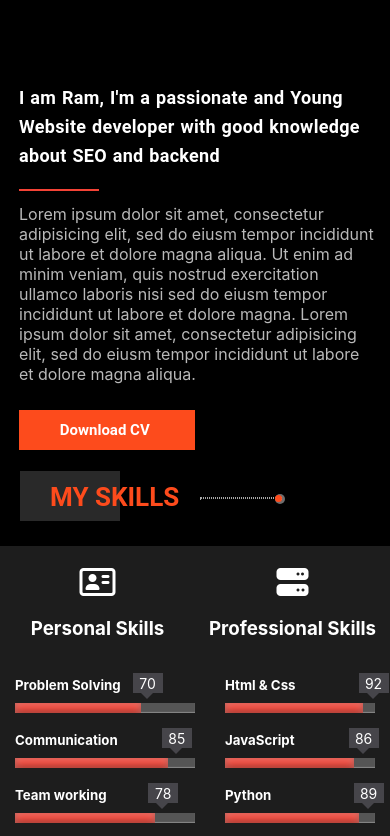
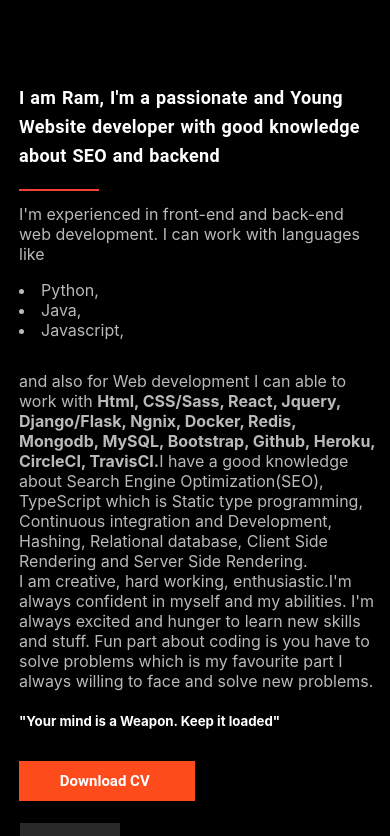
Before and after one commit to Ramanathan03/Ramportfolio, a React (Create React App) app in the folder clientside/: page /about in a window 390 px wide. Shown: the part 1160-1996 px from the top of the page. Built offline with nearby package versions, Linux system fonts and the light colour scheme.

Commit message:
added content to about page and fixed some few minor issue

```diff
--- a/clientside/src/component/About.js
+++ b/clientside/src/component/About.js
@@ -24,13 +24,25 @@ function About() {
             </h3>
             <hr className="side-header-line" />
             <p className="about-p-tag">
-              Lorem ipsum dolor sit amet, consectetur adipisicing elit, sed do
-              eiusm tempor incididunt ut labore et dolore magna aliqua. Ut enim
-              ad minim veniam, quis nostrud exercitation ullamco laboris nisi
-              sed do eiusm tempor incididunt ut labore et dolore magna. Lorem
-              ipsum dolor sit amet, consectetur adipisicing elit, sed do eiusm
-              tempor incididunt ut labore et dolore magna aliqua.
-            </p>
+              I'm experienced in front-end and back-end web development.
+              I can work with languages like </p>
+              <ul style={{ "color": "#b9b9b9"}} className="mobile-ul">
+              <li>Python,</li>
+              <li>Java,</li>
+              <li>Javascript,</li>
+              </ul>
+              <p className="about-p-tag">
+              and also for Web development I can able to work with <strong>Html, CSS/Sass, React, Jquery,
+              Django/Flask, Ngnix, Docker, Redis, Mongodb, MySQL, Bootstrap, Github, Heroku, CircleCI, TravisCI.</strong>
+               I have a good knowledge about Search Engine Optimization(SEO), TypeScript which is Static type programming,
+              Continuous integration and Development, Hashing, Relational database, Client Side Rendering and Server
+              Side Rendering.<br/>
+              I am creative, hard working, enthusiastic.I'm always confident in myself and my abilities.
+              I'm always excited and hunger to learn new skills and stuff. Fun part about coding is you have to solve problems
+              which is my favourite part I always willing to face and solve new problems.<br/>
+              </p>
+              <h5  className="mobile-ul">"Your mind is a Weapon. Keep it loaded"</h5>
+
             <button className="CV-button">Download CV</button>
           </div>
         </div>
--- a/clientside/src/component/Footer.js
+++ b/clientside/src/component/Footer.js
@@ -5,8 +5,9 @@ import NavElement from './NavElement'
 function Footer() {
   return (
     <div className="footer">
+      <h5>"The two most powerful warriors are patience and time"</h5>
+      <p>Feel free to contact me Always open for new project and work with you </p>
 
-      <p>Feel free to contact me Always open for new project and work with you </p>
       <p>Ramanathan47@hotmail.com</p>
       <div className="footer-socialmedia">
       <Socialmedia />
--- a/clientside/src/component/Socialmedia.js
+++ b/clientside/src/component/Socialmedia.js
@@ -10,7 +10,7 @@ function Socialmedia() {
       </li>
 
       <li className="socialmedia">
-        <a href="https://www.linkedin.com/in/ramanathan-annes-912b70159/" className="socialmedia-text">
+        <a href="https://www.instagram.com/_ram_offl/" className="socialmedia-text">
           <i className="fab fa-instagram   "></i>
         </a>
       </li>
--- a/clientside/src/component/about.css
+++ b/clientside/src/component/about.css
@@ -112,6 +112,7 @@
   width: 85%;
   padding-top: 15px;
   color: #b9b9b9;
+
 }
 
 .about-grid {
@@ -119,7 +120,7 @@
   position: relative;
   display: grid;
   grid-template-columns: 3fr 3fr;
-  grid-template-rows: 90vh;
+  grid-template-rows: 100vh;
   grid-gap: 100px;
   margin-top: 2%;
   transform: translateX(-20px);
@@ -160,6 +161,7 @@
   margin-bottom: 10px;
   z-index: -1;
 }
+
 .progression-tag:before {
   content: "";
   position: absolute;
@@ -252,6 +254,11 @@
     width: 92%;
     padding-left: 10%;
   }
+  .mobile-ul{
+    width: 92%;
+    padding-left: 10%;
+    list-style-position: inside;
+  }
   .CV-button {
     width: 45%;
     margin-left: 10%;
@@ -277,6 +284,7 @@
     grid-gap: 30px;
     margin-top: 2%;
   }
+
   .about-bg-pic {
     width: 300px;
     height: 200px;
--- a/clientside/src/component/footer.css
+++ b/clientside/src/component/footer.css
@@ -10,3 +10,9 @@
 .footer-socialmedia{
 	padding-left: 40%;
 }
+
+@media (max-width: 435px){
+  .footer-socialmedia {
+    padding-left: 50px;
+}
+}
```
Also changed, not shown: clientside/src/component/NavElement.js (line endings or trailing spaces).
